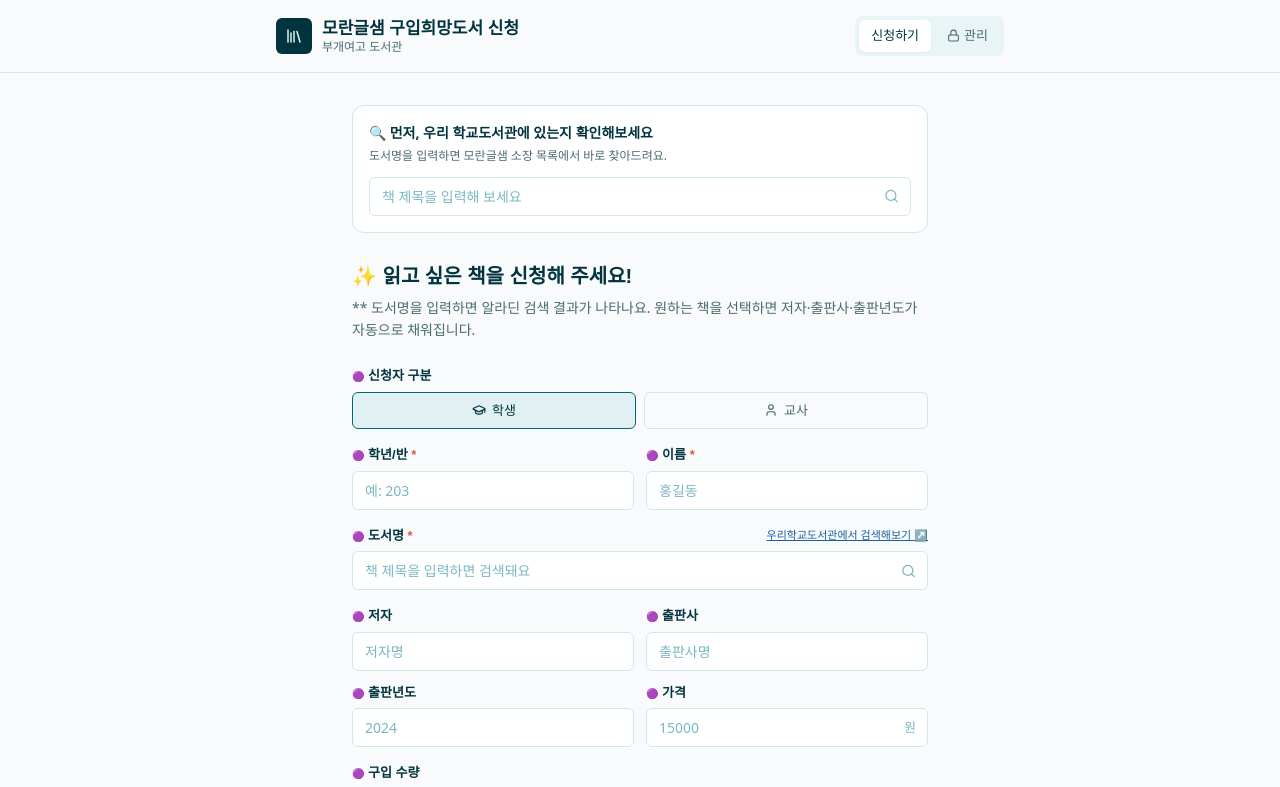
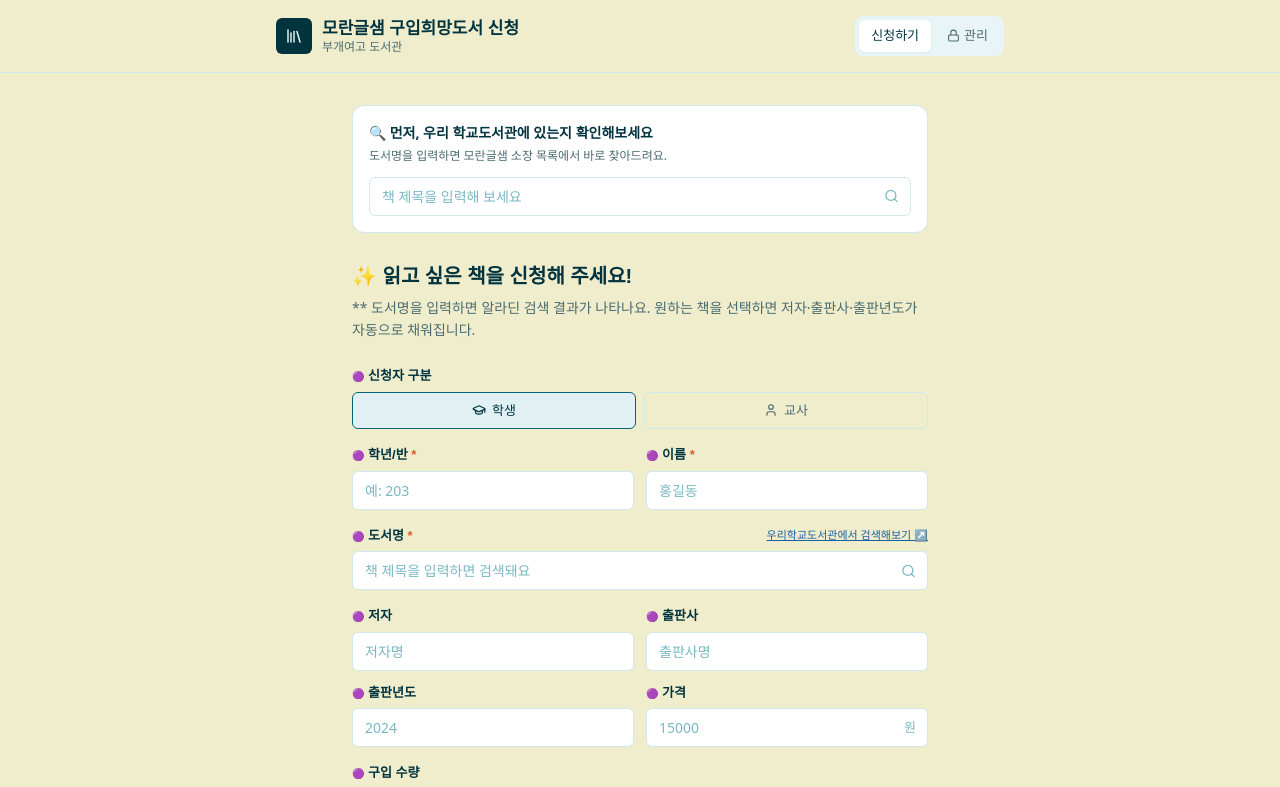
Before and after one commit to steal1224-sys/library-book-request, a Next.js app: page / in a window 1280 px wide. Shown: the top 787 px of the page. Built offline with nearby package versions, Linux system fonts and the light colour scheme; a web font is replaced by a local one.

Commit message:
Update index.js

```diff
--- a/pages/index.js
+++ b/pages/index.js
@@ -445,8 +445,8 @@ export default function Home() {
   const teacherCount = requests.filter((r) => r.role === "교사").length;
 
   return (
-    <div className="w-full min-h-screen bg-[#F8FAFB] flex flex-col">
-      <header className="border-b border-[#D0E8EC] bg-[#F8FAFB] sticky top-0 z-20">
+    <div className="w-full min-h-screen bg-[#F0EDCC] flex flex-col">
+      <header className="border-b border-[#D0E8EC] bg-[#F0EDCC] sticky top-0 z-20">
         <div className="max-w-3xl mx-auto px-5 py-4 flex items-center justify-between">
           <div className="flex items-center gap-2.5">
             <div className="w-9 h-9 rounded-md bg-[#02343F] flex items-center justify-center shrink-0">
@@ -1010,7 +1010,7 @@ export default function Home() {
                         </p>
                       )}
                       {r.reason && (
-                        <p className="text-[12px] text-[#4A6B70] mt-1.5 bg-[#F8FAFB] rounded px-2 py-1.5">
+                        <p className="text-[12px] text-[#4A6B70] mt-1.5 bg-[#F0EDCC] rounded px-2 py-1.5">
                           {r.reason}
                         </p>
                       )}
```
